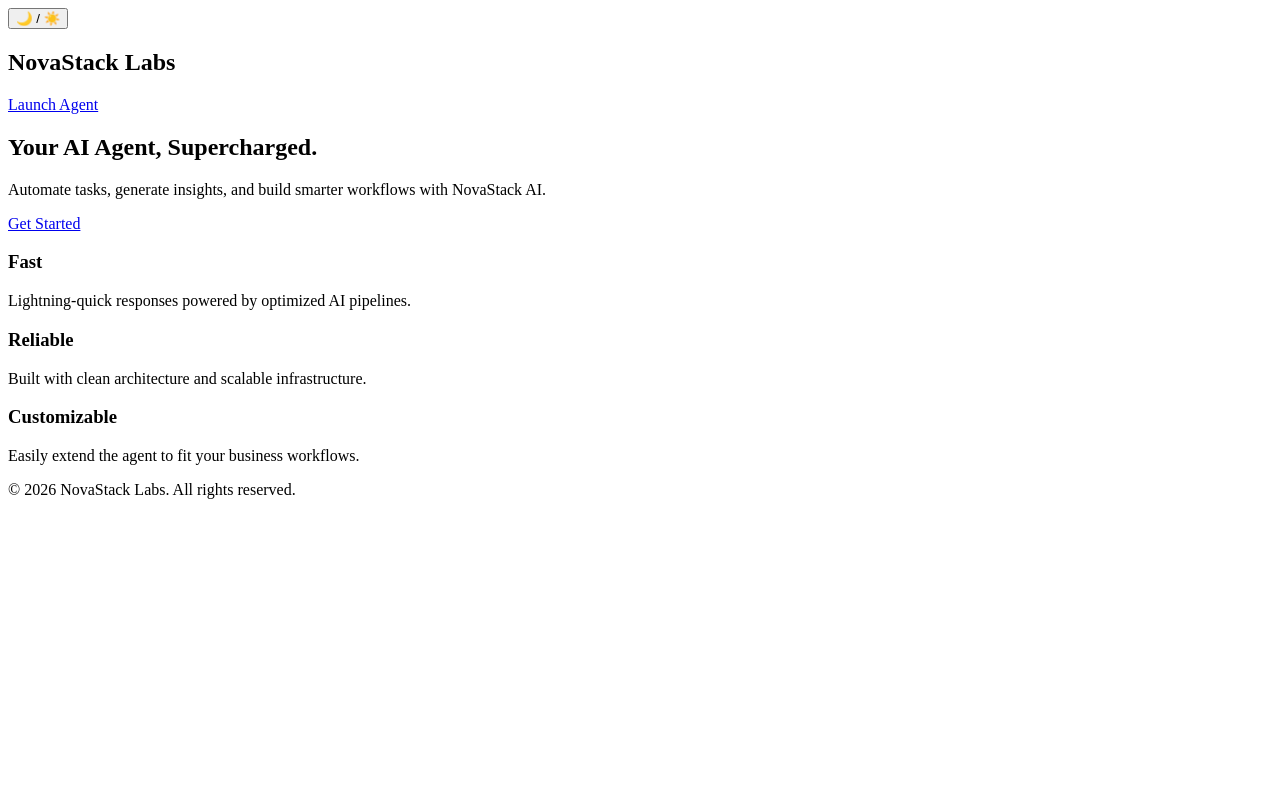
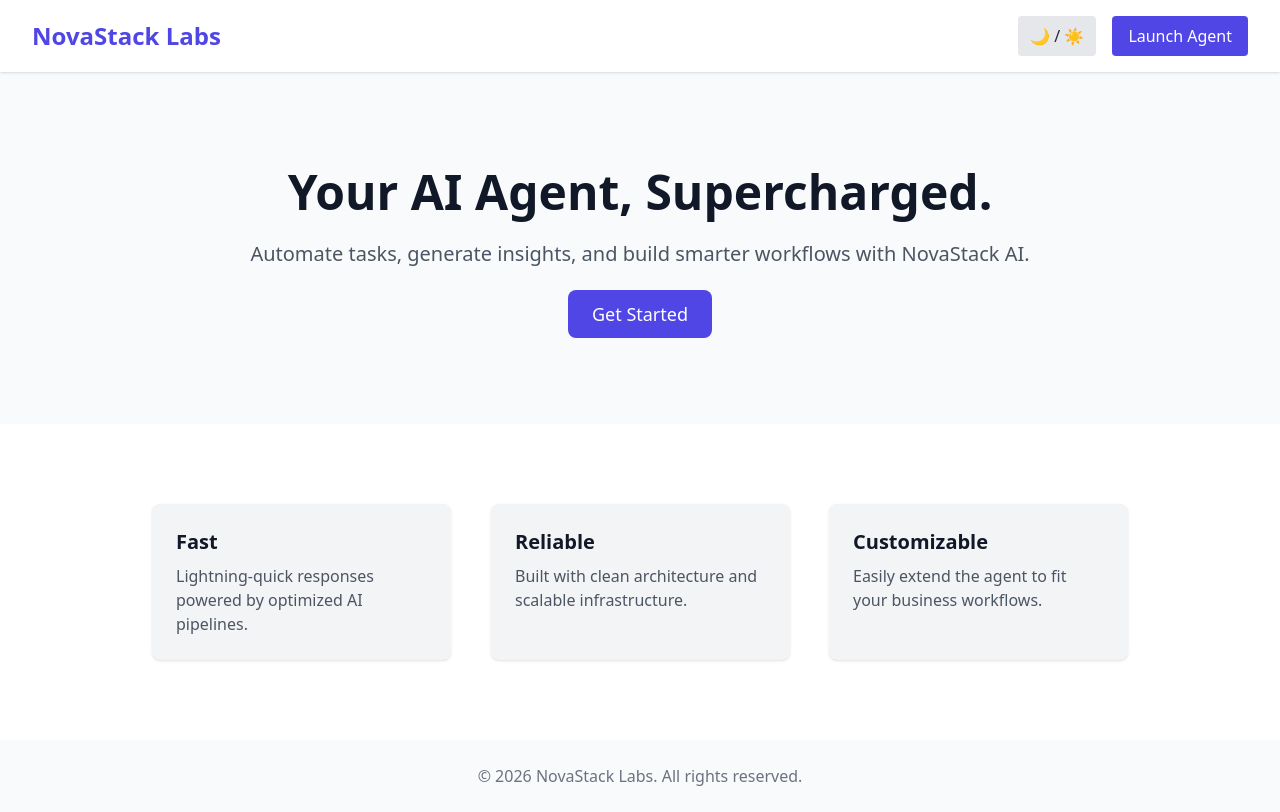
Before and after one commit to jfontiveros7/AI-Agent, a Flask app: page / in a window 1280 px wide. Before the commit the page ends 499 px from the top, so only its background shows below. Run offline with Flask 3, Linux system fonts and the light colour scheme; some libraries are stand-ins or nearby versions.

Commit message:
Add dark mode support and enhance landing page styles
Updated landing page to include dark mode support and improved styling.

```diff
--- a/templates/landing.html
+++ b/templates/landing.html
@@ -1,8 +1,18 @@
 <!DOCTYPE html>
 <html lang="en" class="dark">
 <head>
+    <meta charset="UTF-8">
+    <meta name="viewport" content="width=device-width, initial-scale=1.0">
+    <title>NovaStack Labs – AI Agent</title>
+
+    <script src="https://cdn.tailwindcss.com"></script>
+
+    <!-- AOS Animations -->
+    <link href="https://unpkg.com/aos@2.3.1/dist/aos.css" rel="stylesheet">
+    <script src="https://unpkg.com/aos@2.3.1/dist/aos.js"></script>
+
+    <!-- Dark Mode Logic -->
     <script>
-    // Load theme from localStorage
         if (
             localStorage.theme === 'dark' ||
             (!('theme' in localStorage) && window.matchMedia('(prefers-color-scheme: dark)').matches)
@@ -18,44 +28,36 @@
             localStorage.theme = isDark ? 'dark' : 'light'
         }
 
-    <meta charset="UTF-8">
-    <meta name="viewport" content="width=device-width, initial-scale=1.0">
-    <title>NovaStack Labs – AI Agent</title>
-    <script src="https://cdn.tailwindcss.com">
-
-    <link href="https://unpkg.com/aos@2.3.1/dist/aos.css" rel="stylesheet">
-<script src="https://unpkg.com/aos@2.3.1/dist/aos.js"></script>
-<script>
         document.addEventListener("DOMContentLoaded", () => {
             AOS.init();
         });
     </script>
-
 </head>
 
-<body class="bg-gray-50 text-gray-900">
+<body class="bg-gray-50 dark:bg-gray-900 text-gray-900 dark:text-gray-100 transition-all duration-300">
 
     <!-- NAVBAR -->
+    <nav class="flex justify-between items-center px-8 py-4 bg-white dark:bg-gray-800 shadow">
+        <h1 class="text-2xl font-bold text-indigo-600">NovaStack Labs</h1>
+
+        <div class="flex items-center gap-4">
             <button onclick="toggleTheme()"
                 class="px-3 py-2 bg-gray-200 dark:bg-gray-700 rounded text-gray-800 dark:text-gray-200">
                 🌙 / ☀️
             </button>
 
-    <nav class="flex justify-between items-center px-8 py-4 bg-white shadow">
-        <h1 class="text-2xl font-bold text-indigo-600">NovaStack Labs</h1>
             <a href="/agent" class="px-4 py-2 bg-indigo-600 text-white rounded hover:bg-indigo-700">
                 Launch Agent
             </a>
+        </div>
     </nav>
 
     <!-- HERO -->
-    <section class="text-center py-24 px-6 bg-white dark:bg-gray-900 dark:text-gray-100 transition-all duration-300">
-
-
-        <h2 class="text-5xl font-extrabold text-gray-900 mb-6">
+    <section class="text-center py-24 px-6" data-aos="fade-up">
+        <h2 class="text-5xl font-extrabold mb-6">
             Your AI Agent, Supercharged.
         </h2>
-        <p class="text-xl text-gray-600 mb-8">
+        <p class="text-xl text-gray-600 dark:text-gray-300 mb-8">
             Automate tasks, generate insights, and build smarter workflows with NovaStack AI.
         </p>
         <a href="/agent" class="px-6 py-3 bg-indigo-600 text-white rounded-lg text-lg hover:bg-indigo-700">
@@ -64,26 +66,29 @@
     </section>
 
     <!-- FEATURES -->
-    <section class="py-20 bg-white">
+    <section class="py-20 bg-white dark:bg-gray-800 transition-all duration-300">
         <div class="max-w-5xl mx-auto grid grid-cols-1 md:grid-cols-3 gap-10 px-6">
-            <div class="p-6 bg-gray-100 rounded-lg shadow" data-aos="zoom-in" data-aos-delay="200">
 
+            <div class="p-6 bg-gray-100 dark:bg-gray-700 rounded-lg shadow" data-aos="zoom-in">
                 <h3 class="text-xl font-semibold mb-2">Fast</h3>
-                <p class="text-gray-600">Lightning‑quick responses powered by optimized AI pipelines.</p>
+                <p class="text-gray-600 dark:text-gray-300">Lightning‑quick responses powered by optimized AI pipelines.</p>
             </div>
-            <div class="p-6 bg-gray-100 rounded-lg shadow">
+
+            <div class="p-6 bg-gray-100 dark:bg-gray-700 rounded-lg shadow" data-aos="zoom-in" data-aos-delay="150">
                 <h3 class="text-xl font-semibold mb-2">Reliable</h3>
-                <p class="text-gray-600">Built with clean architecture and scalable infrastructure.</p>
+                <p class="text-gray-600 dark:text-gray-300">Built with clean architecture and scalable infrastructure.</p>
             </div>
-            <div class="p-6 bg-gray-100 rounded-lg shadow">
+
+            <div class="p-6 bg-gray-100 dark:bg-gray-700 rounded-lg shadow" data-aos="zoom-in" data-aos-delay="300">
                 <h3 class="text-xl font-semibold mb-2">Customizable</h3>
-                <p class="text-gray-600">Easily extend the agent to fit your business workflows.</p>
+                <p class="text-gray-600 dark:text-gray-300">Easily extend the agent to fit your business workflows.</p>
             </div>
+
         </div>
     </section>
 
     <!-- FOOTER -->
-    <footer class="text-center py-6 text-gray-500">
+    <footer class="text-center py-6 text-gray-500 dark:text-gray-400">
         © 2026 NovaStack Labs. All rights reserved.
     </footer>
 
```
Lines whose indentation alone changed are shown as unchanged.
